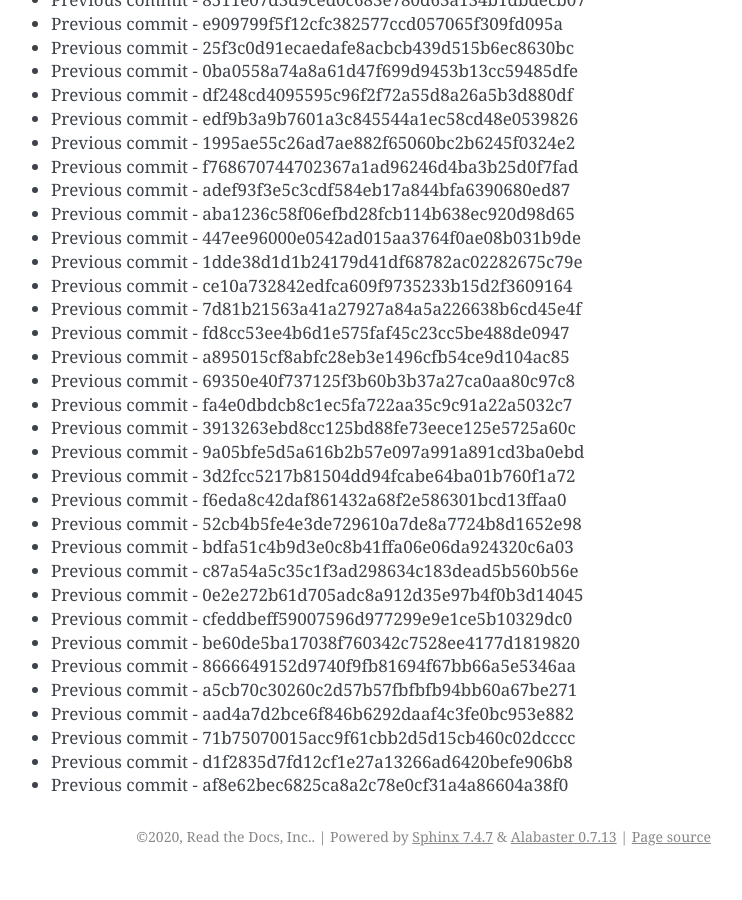
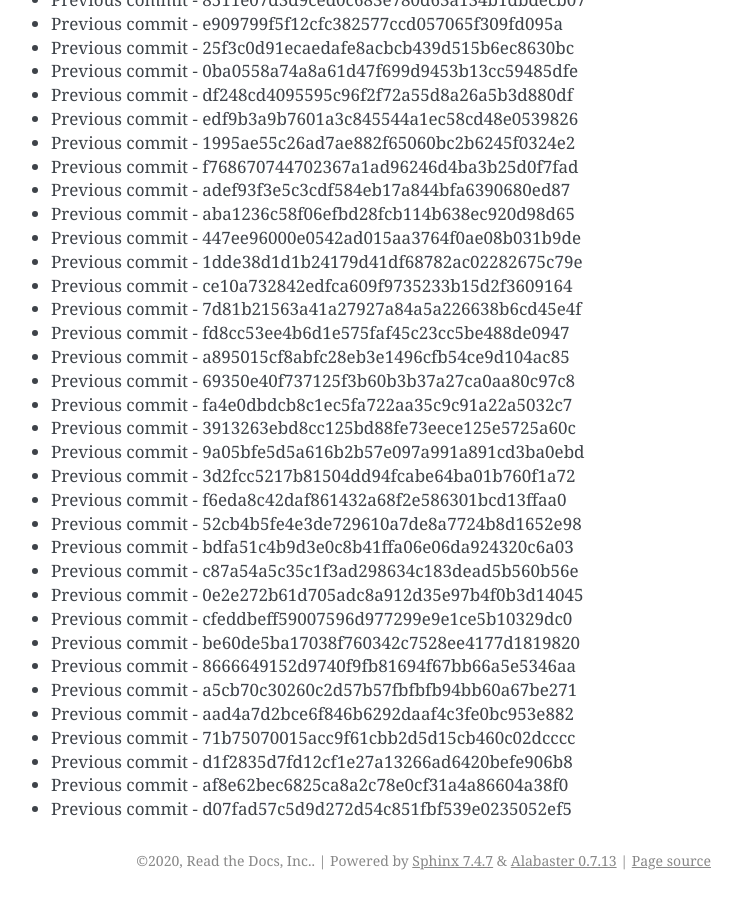
Before and after one commit to readthedocs/rtd-git-stresstest, a Sphinx documentation site: the page built from docs/updates.rst, in a window 1280 px wide and 900 px high, scrolled down 18051 px. Shown: the whole window, without its empty margins (399-1141 px from the left). Built offline with Sphinx 7.4.7, drawn with Linux system fonts in a browser that asks for light colours; before the commit the page ends 18927 px from its top, so only the background shows below that.

Commit message:
Generating commit from previous: d07fad57c5d9d272d54c851fbf539e0235052ef5

```diff
--- a/docs/updates.rst
+++ b/docs/updates.rst
@@ -790,3 +790,4 @@ It can be tested for any performance characteristics.
 * Previous commit - 71b75070015acc9f61cbb2d5d15cb460c02dcccc
 * Previous commit - d1f2835d7fd12cf1e27a13266ad6420befe906b8
 * Previous commit - af8e62bec6825ca8a2c78e0cf31a4a86604a38f0
+* Previous commit - d07fad57c5d9d272d54c851fbf539e0235052ef5
```
